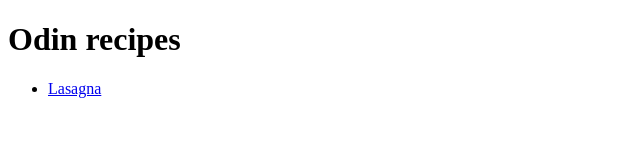
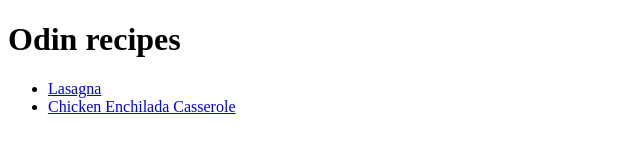
Before and after one commit to emilsberzs/odin-recipes, a plain HTML site: page index.html in a window 1280 px wide. Shown: the whole page, without its empty margins (0-640 px from the left). Drawn offline with Linux system fonts and the light colour scheme.

Commit message:
Forgot to commit index.html before last push, added another recipe list item

```diff
--- a/index.html
+++ b/index.html
@@ -10,6 +10,7 @@
     <h1>Odin recipes</h1>
     <ul>
         <li><a href="./recipes/lasagna.html">Lasagna</a></li>
+        <li><a href="./recipes/chicken-enchilada-casserole.html">Chicken Enchilada Casserole</a></li>
     </ul>
 </body>
 </html>
```
